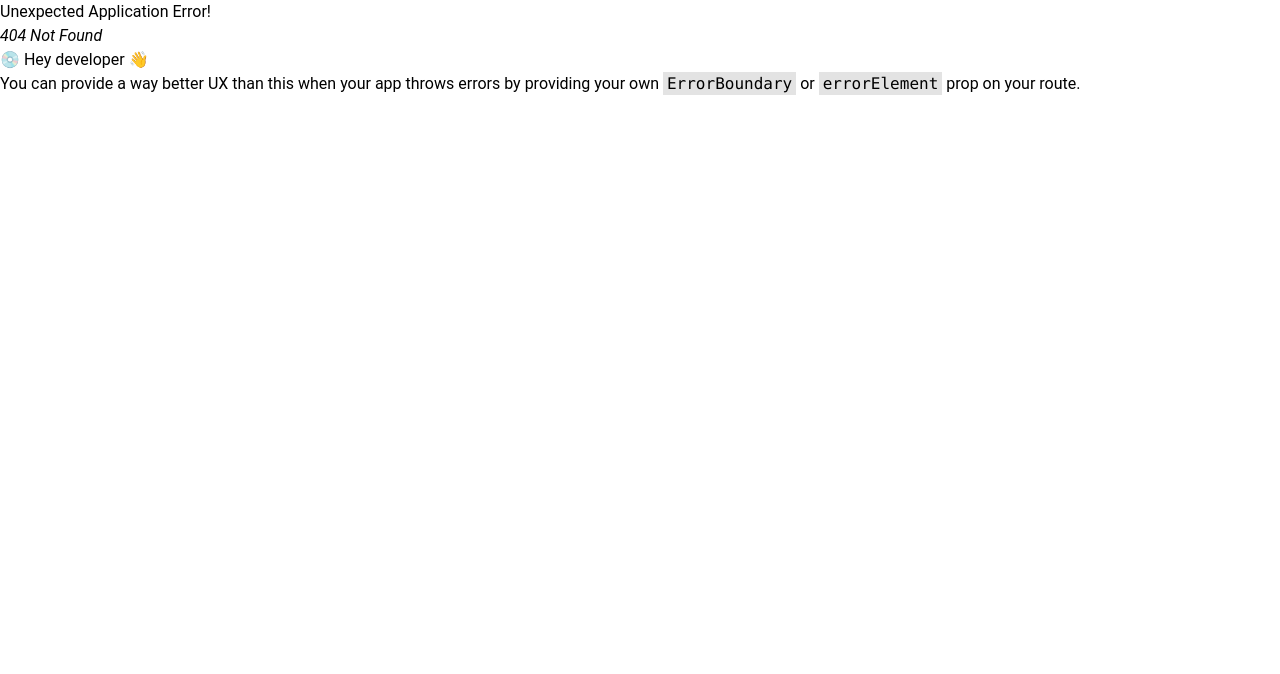
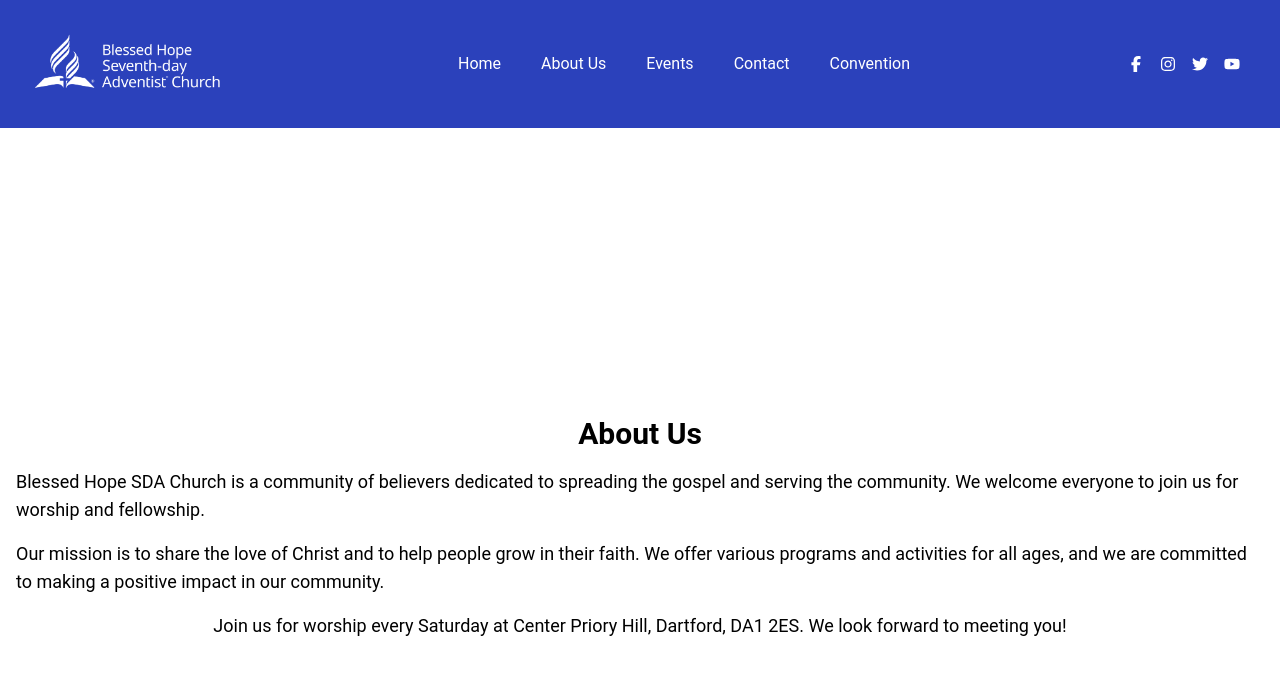
Before and after one commit to Tosinfamzy/bhsdac.com, a React (Vite) app: page /about in a window 1280 px wide. Before the commit this address had no page. Shown: the top 674 px of the page. Built offline with nearby package versions, Linux system fonts and the light colour scheme.

Commit message:
clean up fixes and add about

```diff
--- a/src/App.jsx
+++ b/src/App.jsx
@@ -1,6 +1,6 @@
 import "./App.css";
 import WhiteContainer from "./components/WhiteContainer";
-import Header from "./components/Header";
+import BlackContainer from "./components/BlackContainer";
 import Hero from "./components/Hero";
 import backgroundImage from "../src/assets/hero/heroImageTouched.png";
 import innerImg from "../src/assets/Inner.png";
@@ -15,13 +15,11 @@ import pastor from "./assets/pastoral/pastor.jpg";
 import Footer from "./components/Footer";
 import LatestYoutubeVideo from "./components/LatestYoutubeVideo";
 import CarouselComponent from "./components/Carousel";
-import BlackContainer from "./components/BlackContainer";
-import ContactForm from "./components/ContactForm";
+// import ContactForm from "./components/ContactForm"; // Remove this import
 
 function App() {
   return (
     <div className="w-screen">
-      <Header />
       <Hero />
       <WhiteContainer>
         <div className="flex flex-col justify-center items-center">
@@ -109,9 +107,9 @@ function App() {
       >
         <LatestYoutubeVideo />
       </WhiteContainer>
-      <WhiteContainer>
-        <ContactForm />
-      </WhiteContainer>
+      {/* <WhiteContainer>
+        <ContactForm /> Remove this line
+      </WhiteContainer> */}
       <Footer />
     </div>
   );
--- /dev/null
+++ b/src/components/About.jsx
@@ -0,0 +1,23 @@
+const About = () => {
+  return (
+    <div className="flex flex-col items-center justify-center min-h-screen p-4 bg-white">
+      <h1 className="text-3xl font-bold mb-4">About Us</h1>
+      <p className="text-lg mb-4">
+        Blessed Hope SDA Church is a community of believers dedicated to
+        spreading the gospel and serving the community. We welcome everyone to
+        join us for worship and fellowship.
+      </p>
+      <p className="text-lg mb-4">
+        Our mission is to share the love of Christ and to help people grow in
+        their faith. We offer various programs and activities for all ages, and
+        we are committed to making a positive impact in our community.
+      </p>
+      <p className="text-lg">
+        Join us for worship every Saturday at Center Priory Hill, Dartford, DA1
+        2ES. We look forward to meeting you!
+      </p>
+    </div>
+  );
+};
+
+export default About;
--- a/src/routes/route.jsx
+++ b/src/routes/route.jsx
@@ -1,7 +1,8 @@
 import { createBrowserRouter } from "react-router-dom";
 import App from "../App";
 import ContactForm from "../components/ContactForm";
-import Layout from "../components/Layout"; // Import the Layout component
+import Layout from "../components/Layout";
+import About from "../components/About"; // Import the About component
 
 export const router = createBrowserRouter([
   {
@@ -20,4 +21,12 @@ export const router = createBrowserRouter([
       </Layout>
     ),
   },
+  {
+    path: "/about",
+    element: (
+      <Layout>
+        <About />
+      </Layout>
+    ),
+  },
 ]);
```
